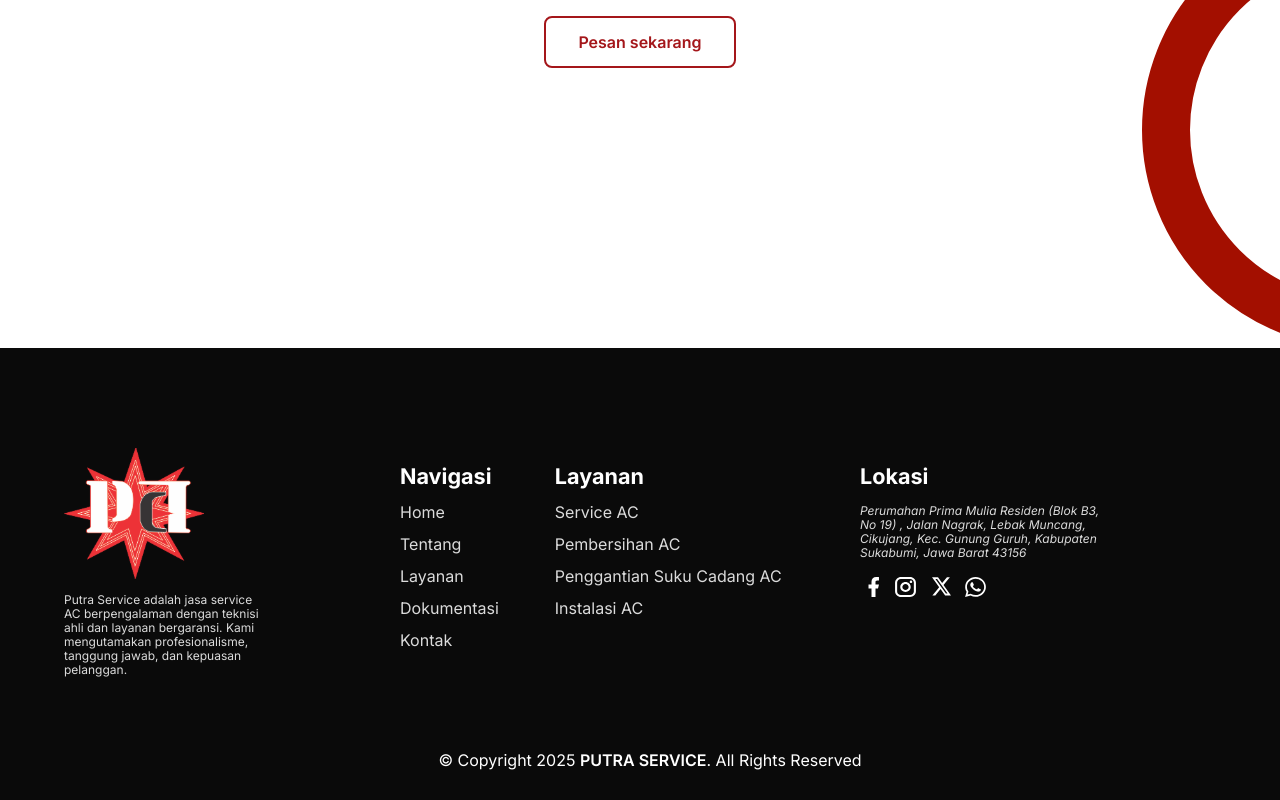
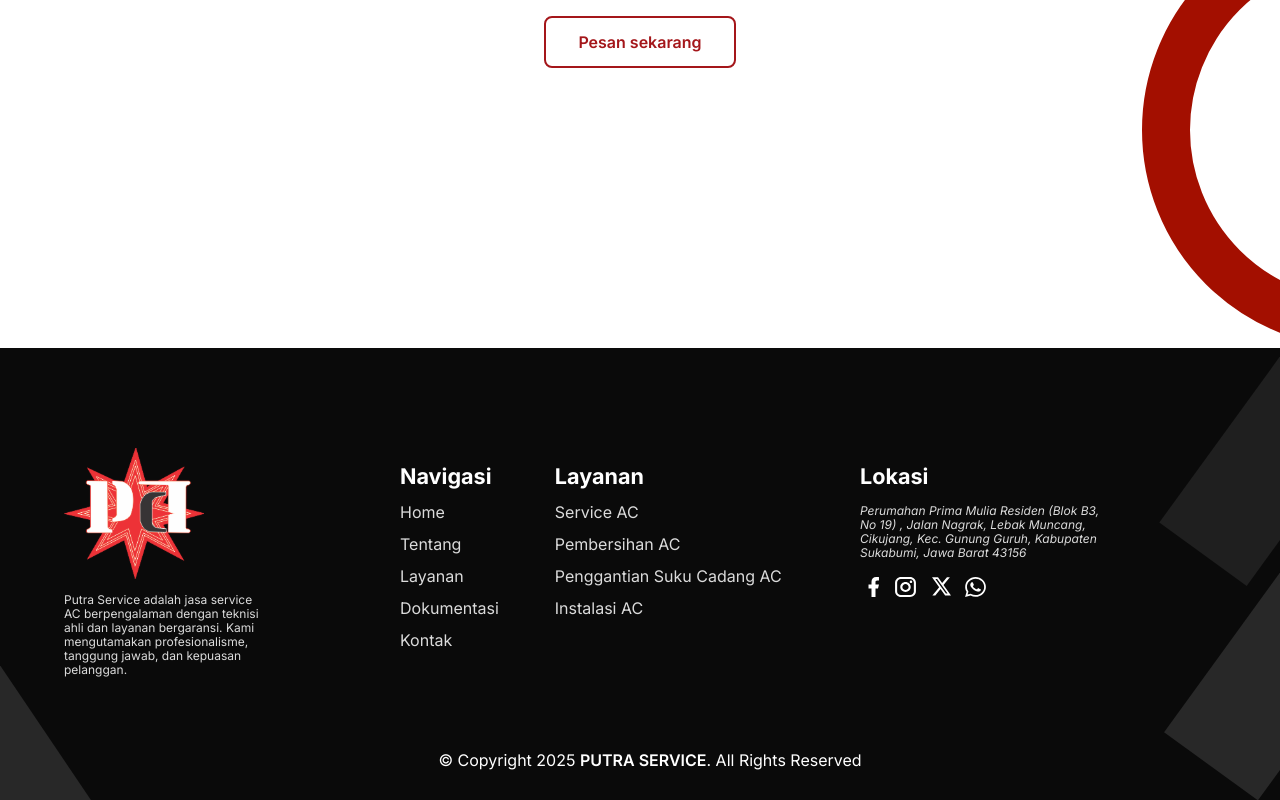
Before and after one commit to rawracli/putraservice-frontend, a React (Vite) app: page / in a window 1280 px wide. Shown: the part 4026-4826 px from the top of the page. Built offline with nearby package versions, Linux system fonts and the light colour scheme.

Commit message:
Add Background for Footer

```diff
--- a/src/components/Footer.jsx
+++ b/src/components/Footer.jsx
@@ -7,8 +7,16 @@ import { Link } from "react-router-dom";
 
 function Footer() {
   return (
-    <footer className="flex flex-col min-h-113 text-white bg-[#0A0A0A]">
-      <div className="flex w-full pl-16 pr-56 pt-25 pb-10">
+    <footer className="relative overflow-hidden flex flex-col min-h-113 text-white bg-[#0A0A0A]">
+      {/* Background */}
+      <div className="absolute flex inset-0">
+          <div className="absolute w-27 h-57 rotate-[36deg] bg-[#1F1F1F] top-0 -right-11"></div>
+          <div className="absolute w-29 h-57 rotate-[36deg] bg-[#282828] bottom-3 -right-14"></div>
+          <div className="absolute w-25 h-65 rotate-[-34deg] bg-[#282828] -bottom-13 -left-18"></div>
+      </div>
+
+      {/* Foreground */}
+      <div className="relative flex w-full pl-16 pr-56 pt-25 pb-10">
         <div className="w-49 mr-35">
           <img src={Logo} alt="logo" className="w-35" />
           <p className="text-[0.75rem] leading-[0.885rem] pt-3.5 text-[#DBDBDB]">
```
